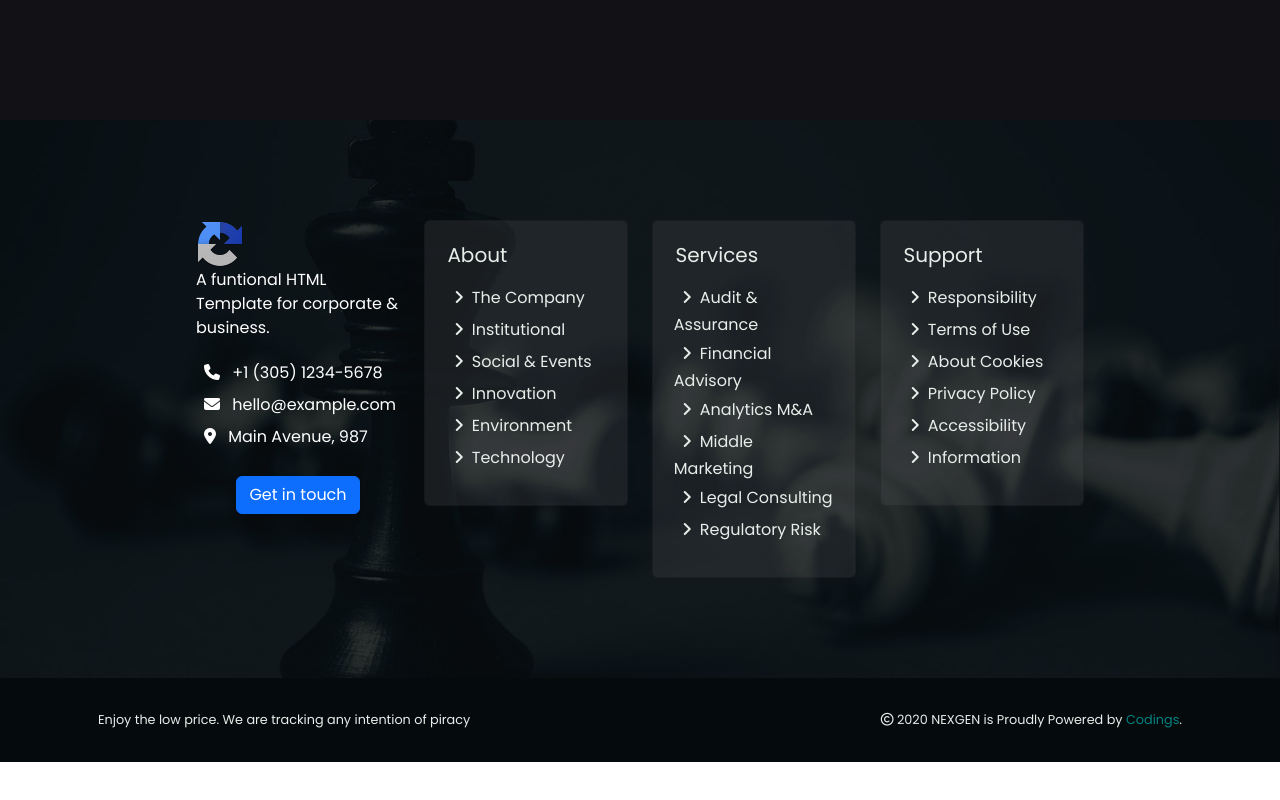
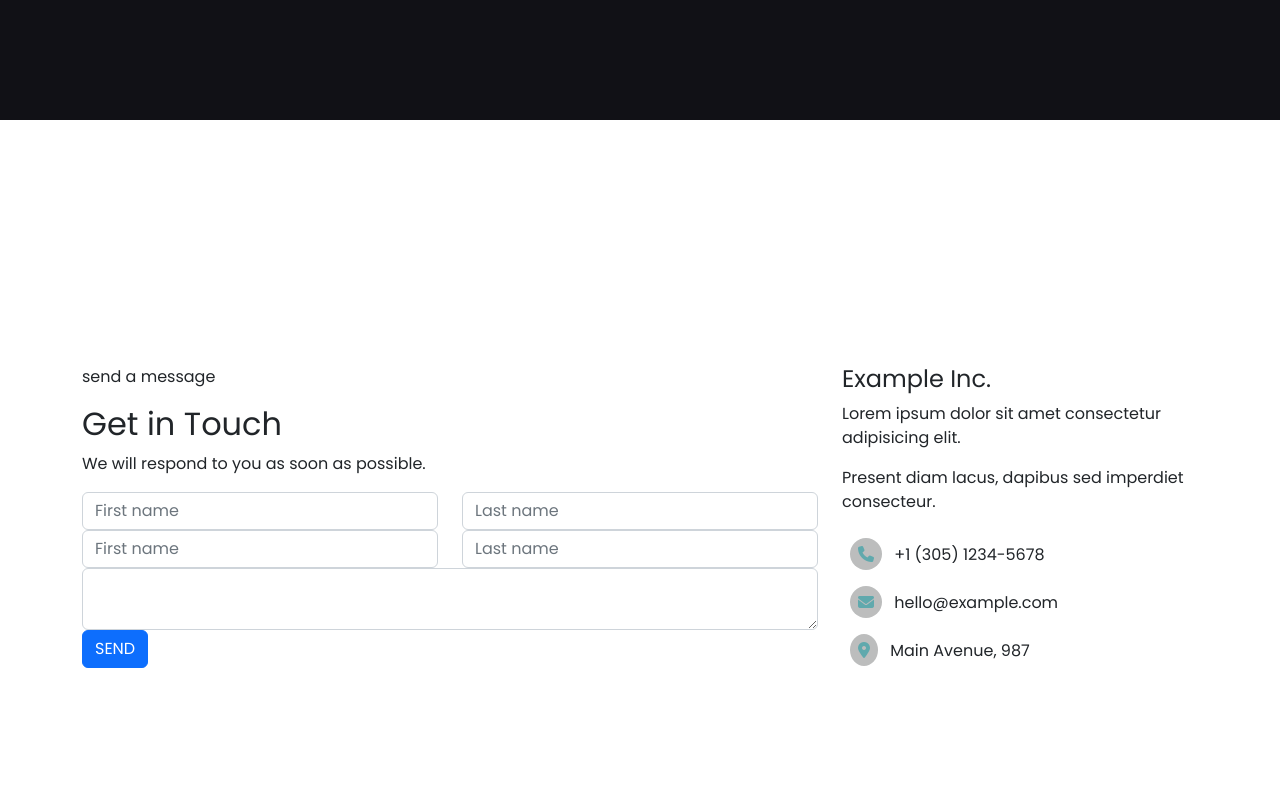
Before and after one commit to bronzo97/proj-html-vuejs, a Vue app: page / in a window 1280 px wide. Shown: the part 4900-5700 px from the top of the page. Before the commit the page ends 5662 px from the top, so only its background shows below. Built offline with nearby package versions, Linux system fonts and the light colour scheme.

Commit message:
TheForm section done

```diff
--- a/src/components/TheForm.vue
+++ b/src/components/TheForm.vue
@@ -0,0 +1,66 @@
+<template>
+    <div class="form-section">
+        <div class="container">
+            <div class="row">
+                <div class="col">
+                    <p>send a message</p>
+                    <h2>Get in Touch</h2>
+                    <p>We will respond to you as soon as possible.</p>
+                    <div class="row">
+                        <div class="col col-6">
+                            <input type="text" class="form-control" placeholder="First name">
+                        </div>
+                        <div class="col col-6">
+                            <input type="text" class="form-control" placeholder="Last name">
+                        </div>
+                        <div class="col col-6">
+                            <input type="text" class="form-control" placeholder="First name">
+                        </div>
+                        <div class="col col-6">
+                            <input type="text" class="form-control" placeholder="Last name">
+                        </div>
+                        <div class="col col-12">
+                            <textarea class="form-control" aria-label="With textarea"></textarea>
+                        </div>
+                        <div class="col">
+                            <div class="div btn btn-primary">SEND</div>
+                        </div>
+                    </div>
+                </div>
+                <div class="col col-4">
+                    <h4>Example Inc.</h4>
+                    <p>Lorem ipsum dolor sit amet consectetur adipisicing elit.</p>
+                    <p>Present diam lacus, dapibus sed imperdiet consecteur.</p>
+                    <div class="contacts">
+                        <div><i class="fa-solid fa-phone"></i> +1 (305) 1234-5678</div>
+                        <div><i class="fa-solid fa-envelope"></i> hello@example.com</div>
+                        <div><i class="fa-solid fa-location-dot"></i> Main Avenue, 987</div>
+                    </div>
+                </div>
+            </div>
+        </div>
+    </div>
+</template>
+
+<script>
+    export default {
+        name: 'TheForm',
+
+    }
+</script>
+
+<style lang="scss" scoped>
+    .form-section {
+        height: 100vh;
+        display: flex;
+        flex-direction: column;
+        justify-content: center;
+        i {
+        padding: .5rem;
+        background-color: #bcbdbd;
+        color: #60a9ad;
+        border-radius: 50%;
+        margin: 0.5rem;
+    }
+    }
+</style>
```
